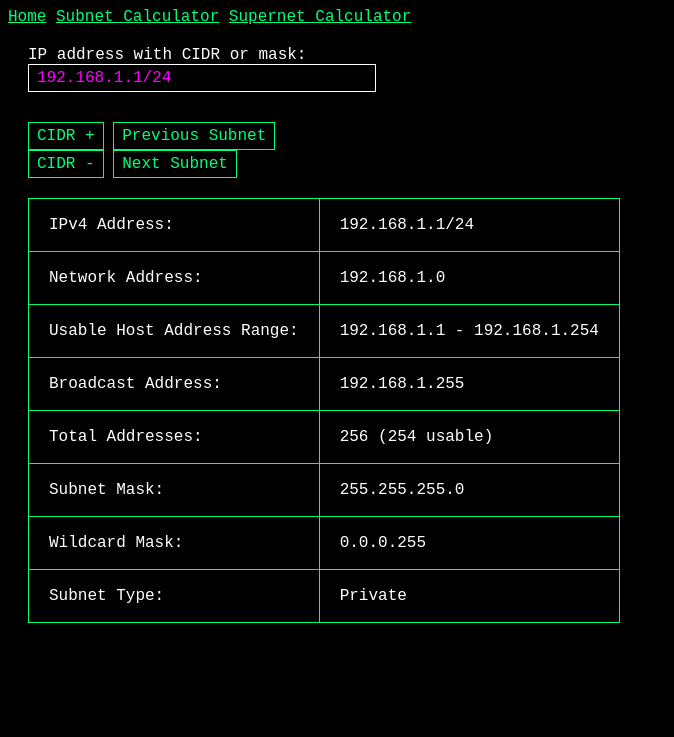
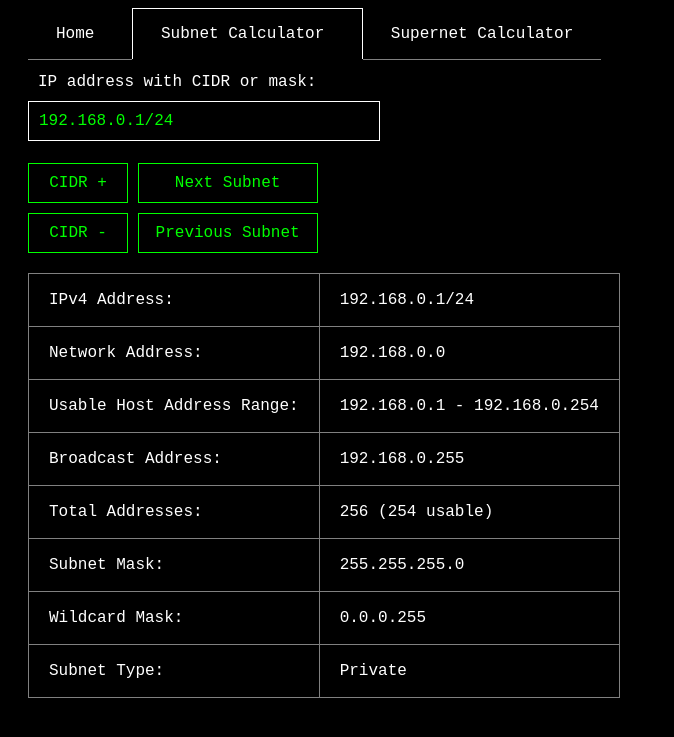
Before and after one commit to idculver27/idculver.net, a PHP site: page /subnet.html in a window 1280 px wide. Shown: the top 737 px of the page, without its empty margins (0-674 px from the left). Run offline with PHP 8.4, Linux system fonts and the light colour scheme.

Commit message:
style improvement

```diff
--- a/src/IpAddress.js
+++ b/src/IpAddress.js
@@ -76,7 +76,6 @@ export default class IpAddress {
 				if (countOf1 + countOf0 !== 32) throw new Error();
 				newCidr = countOf1;
 			}
-
 			this._address = newAddress;
 			this.cidr = newCidr;
 		} catch {
--- a/src/subnet.js
+++ b/src/subnet.js
@@ -3,8 +3,7 @@ import IpAddress from "./IpAddress.js";
 var ip;
 
 window.addEventListener("DOMContentLoaded", () => {
-	ip = new IpAddress(inputAddress.value);
-
+	ip = new IpAddress("192.168.0.1/24");
 	update();
 
 	// inputs
@@ -17,18 +16,17 @@ window.addEventListener("DOMContentLoaded", () => {
 	buttonCidrDecr.addEventListener("click", () => {
 		decrementCidr();
 	});
+	buttonNext.addEventListener("click", () => {
+		nextSubnet();
+	});
 	buttonPrevious.addEventListener("click", () => {
 		previousSubnet();
-	});
-	buttonNext.addEventListener("click", () => {
-		nextSubnet();
 	});
 });
 
 function update() {
-	// warning
-	warning.setAttribute("hidden", true);
 	try {
+		warning.setAttribute("hidden", true);
 		ip.address = inputAddress.value;
 	} catch (e) {
 		if (e.message !== "Error while parsing IP address.") throw e;
@@ -37,14 +35,12 @@ function update() {
 	}
 
 	// output
-	tdIpAddress.textContent = ip.address + "/" + ip.cidr;
+	tdIpAddress.textContent = `${ip.address}/${ip.cidr}`;
 	tdNetworkAddress.textContent = ip.networkAddress;
-	tdUsableRange.textContent = ip.firstUsableHost + " - " + ip.lastUsableHost;
+	tdUsableRange.textContent = `${ip.firstUsableHost} - ${ip.lastUsableHost}`;
 	tdBroadcastAddress.textContent = ip.broadcastAddress;
 	tdTotalAddresses.textContent = ip.totalAddresses;
-	if (ip.usableHosts) {
-		tdTotalAddresses.textContent += " (" + ip.usableHosts + " usable)";
-	}
+	if (ip.usableHosts) tdTotalAddresses.textContent += ` (${ip.usableHosts} usable)`;
 	tdSubnetMask.textContent = ip.subnetMask;
 	tdWildcardMask.textContent = ip.wildcardMask;
 	tdSubnetType.textContent = ip.subnetType;
@@ -53,14 +49,22 @@ function update() {
 function incrementCidr() {
 	if (ip.cidr === 32) return;
 	ip.cidr = ip.cidr + 1;
-	inputAddress.value = ip.address + "/" + ip.cidr;
+	inputAddress.value = `${ip.address}/${ip.cidr}`;
 	update();
 }
 
 function decrementCidr() {
 	if (ip.cidr === 0) return;
 	ip.cidr = ip.cidr - 1;
-	inputAddress.value = ip.address + "/" + ip.cidr;
+	inputAddress.value = `${ip.address}/${ip.cidr}`;
+	update();
+}
+
+function nextSubnet() {
+	let networkBits = IpAddress.dec2bin(ip.address).substring(0, ip.cidr);
+	if (!networkBits.includes("0")) return; // already highest
+	networkBits = (parseInt(networkBits, 2) + 1).toString(2).padStart(ip.cidr, "0"); // increment network bits
+	inputAddress.value = `${IpAddress.bin2dec(networkBits + IpAddress.dec2bin(ip.address).substring(ip.cidr))}/${ip.cidr}`;
 	update();
 }
 
@@ -68,14 +72,6 @@ function previousSubnet() {
 	let networkBits = IpAddress.dec2bin(ip.address).substring(0, ip.cidr);
 	if (!networkBits.includes("1")) return; // already lowest
 	networkBits = (parseInt(networkBits, 2) - 1).toString(2).padStart(ip.cidr, "0"); // decrement network bits
-	inputAddress.value = IpAddress.bin2dec(networkBits + IpAddress.dec2bin(ip.address).substring(ip.cidr)) + "/" + ip.cidr;
+	inputAddress.value = `${IpAddress.bin2dec(networkBits + IpAddress.dec2bin(ip.address).substring(ip.cidr))}/${ip.cidr}`;
 	update();
 }
-
-function nextSubnet() {
-	let networkBits = IpAddress.dec2bin(ip.address).substring(0, ip.cidr);
-	if (!networkBits.includes("0")) return; // already highest
-	networkBits = (parseInt(networkBits, 2) + 1).toString(2).padStart(ip.cidr, "0"); // increment network bits
-	inputAddress.value = IpAddress.bin2dec(networkBits + IpAddress.dec2bin(ip.address).substring(ip.cidr)) + "/" + ip.cidr;
-	update();
-}
--- a/styles/subnet.css
+++ b/styles/subnet.css
@@ -1,5 +1,7 @@
 a:link, a:visited {
-	color: #00ff77;
+	color: white;
+	margin: 20px;
+	text-decoration: none;
 }
 body {
 	background-color: black;
@@ -8,16 +10,15 @@ body {
 }
 button {
 	background-color: black;
-	border: 1px solid #00ff77;
-	color: #00ff77;
+	border: 1px solid #00ff00;
+	color: #00ff00;
 	font-family: "Courier New", Courier, monospace;
 	font-size: 100%;
-	padding: 4px;
-	padding-left: 8px;
-	padding-right: 8px;
+	margin-top: 10px;
+	padding: 10px;
 }
-button:hover, .mode-activated {
-	background-color: #00ff77;
+button:hover {
+	background-color: #00ff00;
 	color: black;
 }
 div {
@@ -26,30 +27,45 @@ div {
 input {
 	background-color: black;
 	border: 1px solid white;
-	color: magenta;
+	color: #00ff00;
 	font-family: "Courier New", Courier, monospace;
 	font-size: 100%;
 	margin-bottom: 12px;
-	padding: 4px;
-	padding-left: 8px;
-	padding-right: 8px;
+	padding: 10px;
 	width: 330px;
+}
+label {
+	display: inline-block;
+	padding: 10px;
 }
 table {
 	border-collapse: collapse;
 }
 td, tr {
-	border: 1px solid #00ff77;
+	border: 1px solid gray;
 	height: 50px;
 	padding-left: 20px;
 	padding-right: 20px;
 }
-.float {
-	float: left;
+.tab {
+	border-bottom: 1px solid gray;
+	padding: 16px;
+	padding-left: 8px;
+	padding-right: 8px;
 }
-.nofloat {
-	clear: left;
+.tabSelected {
+	border: 1px solid white;
+	border-bottom: none;
 }
-.red {
+.thinButton {
+	width: 100px;
+}
+.wideButton {
+	width: 180px;
+}
+#header {
+	margin-top: 25px;
+}
+#warning {
 	color: red;
 }
--- a/subnet.html
+++ b/subnet.html
@@ -10,24 +10,30 @@
 	<script src="src/subnet.js" type="module"></script>
 </head>
 <body>
-	<a href="/">Home</a>
-	<a href="/subnet.html">Subnet Calculator</a>
-	<a href="/supernet.html">Supernet Calculator</a>
-	<br>
+	<div id="header">
+		<span id="homeTab" class="tab">
+			<a href="/">Home</a>
+		</span>
+		<span id="subnetTab" class="tab tabSelected">
+			<a href="/subnet.html">Subnet Calculator</a>
+		</span>
+		<span id="supernetTab" class="tab">
+			<a href="/supernet.html">Supernet Calculator</a>
+		</span>
+	</div>
 	<div id="input">
 		<label for="inputAddress">IP address with CIDR or mask:</label>
 		<br>
-		<input id="inputAddress" type="text" value="192.168.1.1/24" maxlength="100">
+		<input id="inputAddress" type="text" value="192.168.0.1/24" maxlength="100">
+		<span id="warning" for="inputAddress" hidden>Invalid input</span>
 		<br>
-		<label id="warning" for="inputAddress" class="red" hidden>Invalid input</label>
+		<button id="buttonCidrIncr" class="thinButton">CIDR +</button>
+		<button id="buttonNext" class="wideButton">Next Subnet</button>
 		<br>
-		<button id="buttonCidrIncr">CIDR +</button>
-		<button id="buttonPrevious">Previous Subnet</button>
-		<br>
-		<button id="buttonCidrDecr">CIDR -</button>
-		<button id="buttonNext">Next Subnet</button>
+		<button id="buttonCidrDecr" class="thinButton">CIDR -</button>
+		<button id="buttonPrevious" class="wideButton">Previous Subnet</button>
 	</div>
-	<div id="output" class="nofloat">
+	<div id="output">
 		<table>
 			<tr>
 				<td>IPv4 Address:</td>
```
